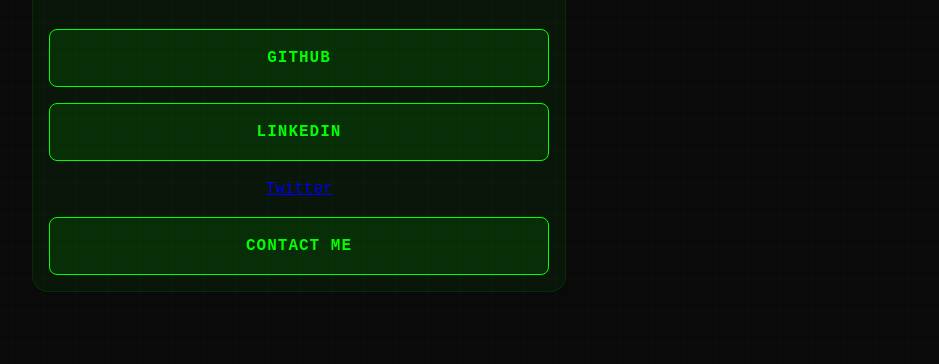
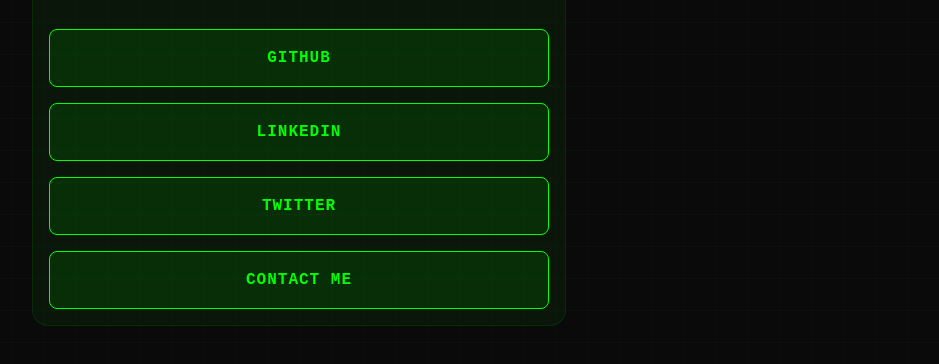
Before and after one commit to Vijayendra5/Linktree, a website built with Vite: page index.html in a window 1280 px wide. Shown: the part 330-694 px from the top of the page, without its empty margins (341-1280 px from the left). Built offline with nearby package versions, Linux system fonts and the light colour scheme.

Commit message:
Update index.html

```diff
--- a/index.html
+++ b/index.html
@@ -24,7 +24,7 @@
           <a href="https://linkedin.com/in/vijayendra-s-69970a24a" class="link-button">
             LinkedIn
           </a>
-          <a href="https://x.com/noobplayer7777 class="link-button">
+          <a href="https://x.com/noobplayer7777" class="link-button">
             Twitter
           </a>
           <a href="mailto:hello@example.com" class="link-button">
```
